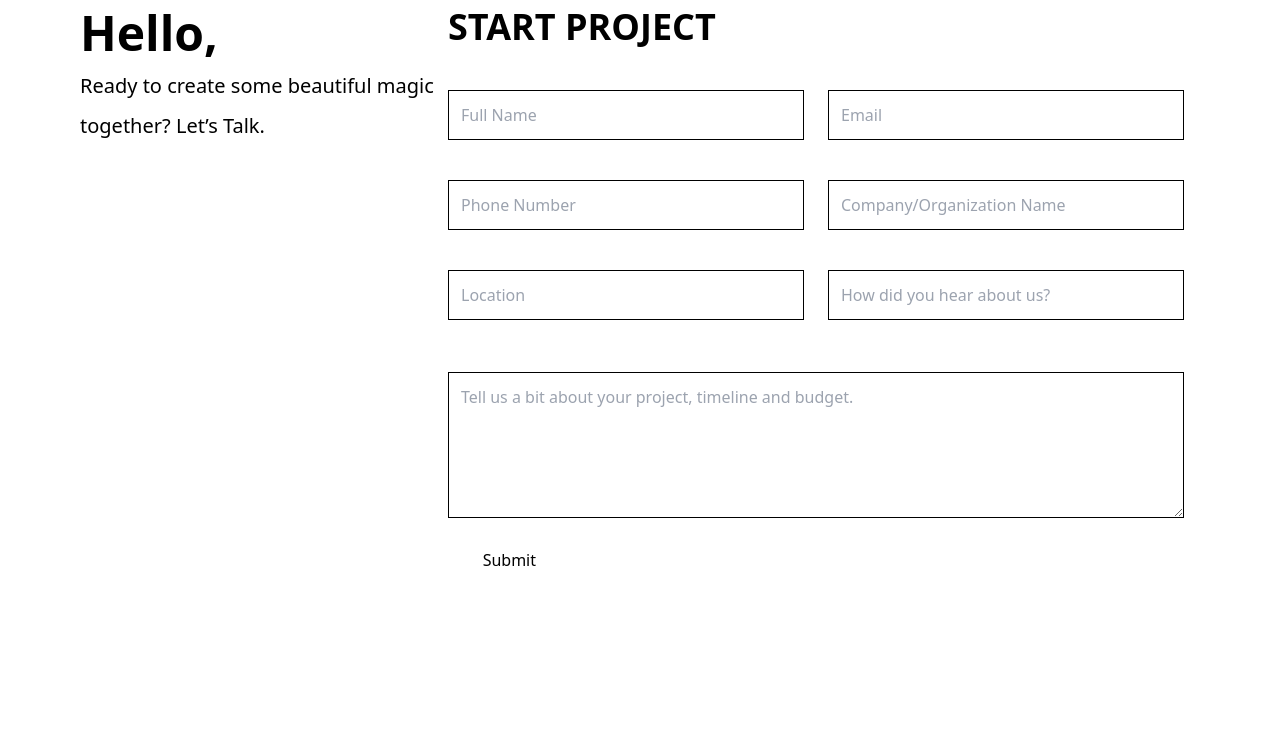
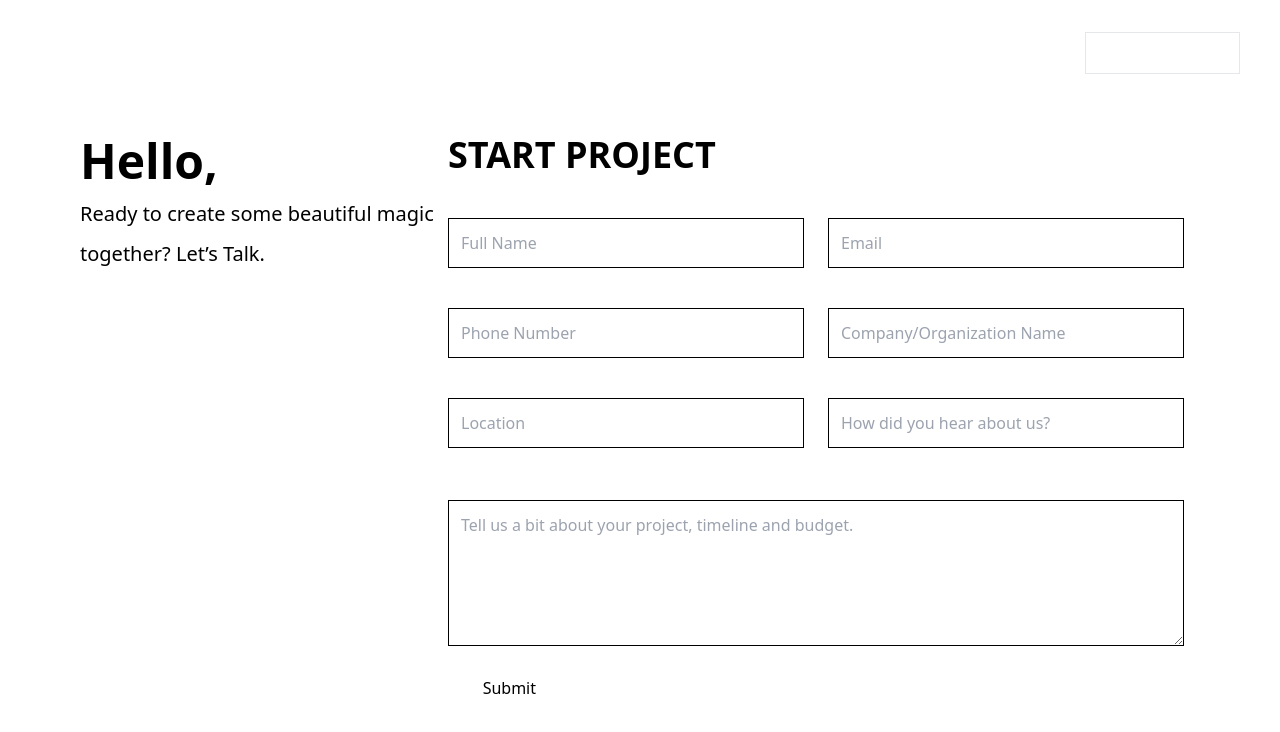
Before and after one commit to 4eug/Obodai-s-Website, a Next.js app: page /contact in a window 1280 px wide. Shown: the top 732 px of the page. Built offline with nearby package versions, Linux system fonts and the light colour scheme.

Commit message:
Contact Us Page

```diff
--- a/pages/contact.jsx
+++ b/pages/contact.jsx
@@ -1,9 +1,14 @@
 import Contacts from "../components/Contact-Us/Contacts"
+import Mininav from "../components/NavBar/mini-nav"
 
 const Contact = () => {
   return (
     <div className="max-w-7xl mx-auto">
-      <Contacts/>
+    <Mininav/>
+    <section className='md:mt-32 mt-16'>
+    <Contacts/>
+    </section>
+
     </div>
   )
 }
```
